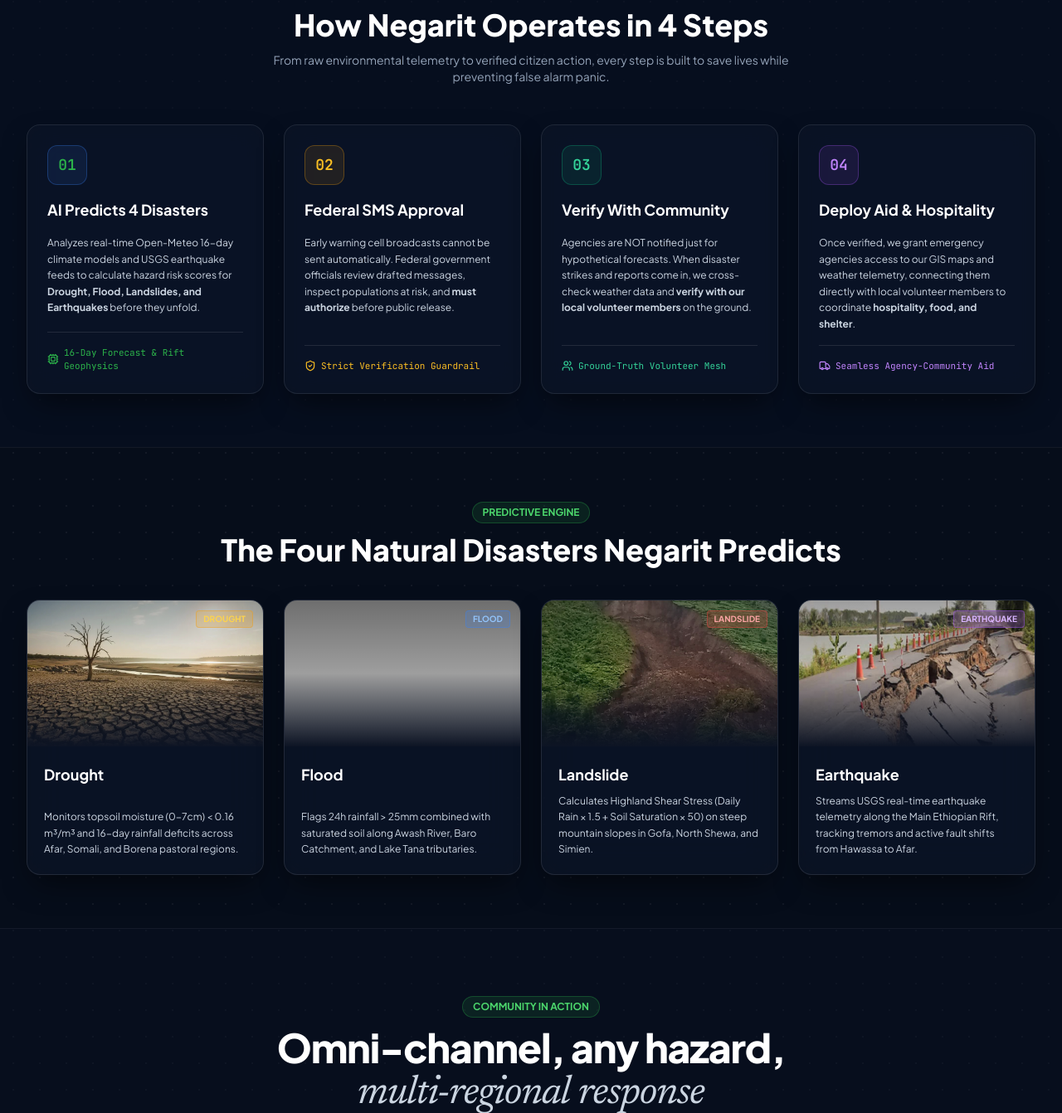
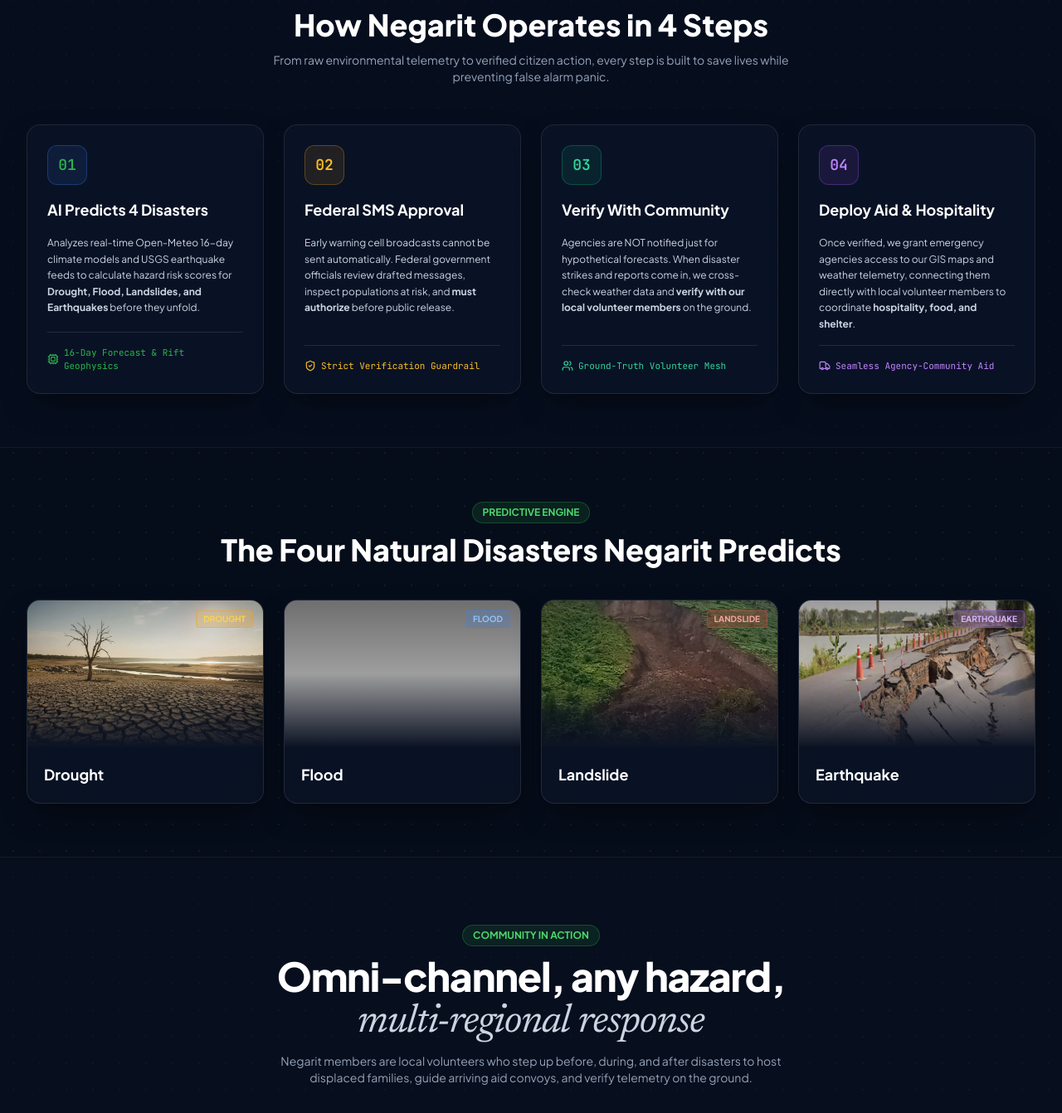
Before and after one commit to yo-hanes/NGET, a FastAPI app: page / in a window 1280 px wide. Shown: the part 1454-2796 px from the top of the page at 83% size. Run offline with FastAPI, Linux system fonts and the light colour scheme; data comes from the database, SQL or seed files in the repository; some libraries are stand-ins or nearby versions; grey boxes are pictures that could not be loaded.

Commit message:
feat(landing): remove descriptions from the four hazard cards

```diff
--- a/app/templates/landing.html
+++ b/app/templates/landing.html
@@ -416,11 +416,8 @@
                                 DROUGHT
                             </span>
                         </div>
-                        <div class="p-5 flex-1 flex flex-col justify-between space-y-2">
+                        <div class="p-4 sm:p-5">
                             <h3 class="text-lg font-bold text-white group-hover:text-amber-400 transition-colors">Drought</h3>
-                            <p class="text-xs text-slate-300 leading-relaxed">
-                                Monitors topsoil moisture (0-7cm) &lt; 0.16 m³/m³ and 16-day rainfall deficits across Afar, Somali, and Borena pastoral regions.
-                            </p>
                         </div>
                     </div>
 
@@ -435,11 +432,8 @@
                                 FLOOD
                             </span>
                         </div>
-                        <div class="p-5 flex-1 flex flex-col justify-between space-y-2">
+                        <div class="p-4 sm:p-5">
                             <h3 class="text-lg font-bold text-white group-hover:text-blue-400 transition-colors">Flood</h3>
-                            <p class="text-xs text-slate-300 leading-relaxed">
-                                Flags 24h rainfall &gt; 25mm combined with saturated soil along Awash River, Baro Catchment, and Lake Tana tributaries.
-                            </p>
                         </div>
                     </div>
 
@@ -454,11 +448,8 @@
                                 LANDSLIDE
                             </span>
                         </div>
-                        <div class="p-5 flex-1 flex flex-col justify-between space-y-2">
+                        <div class="p-4 sm:p-5">
                             <h3 class="text-lg font-bold text-white group-hover:text-red-400 transition-colors">Landslide</h3>
-                            <p class="text-xs text-slate-300 leading-relaxed">
-                                Calculates Highland Shear Stress (Daily Rain × 1.5 + Soil Saturation × 50) on steep mountain slopes in Gofa, North Shewa, and Simien.
-                            </p>
                         </div>
                     </div>
 
@@ -473,11 +464,8 @@
                                 EARTHQUAKE
                             </span>
                         </div>
-                        <div class="p-5 flex-1 flex flex-col justify-between space-y-2">
+                        <div class="p-4 sm:p-5">
                             <h3 class="text-lg font-bold text-white group-hover:text-purple-400 transition-colors">Earthquake</h3>
-                            <p class="text-xs text-slate-300 leading-relaxed">
-                                Streams USGS real-time earthquake telemetry along the Main Ethiopian Rift, tracking tremors and active fault shifts from Hawassa to Afar.
-                            </p>
                         </div>
                     </div>
                 </div>
```
